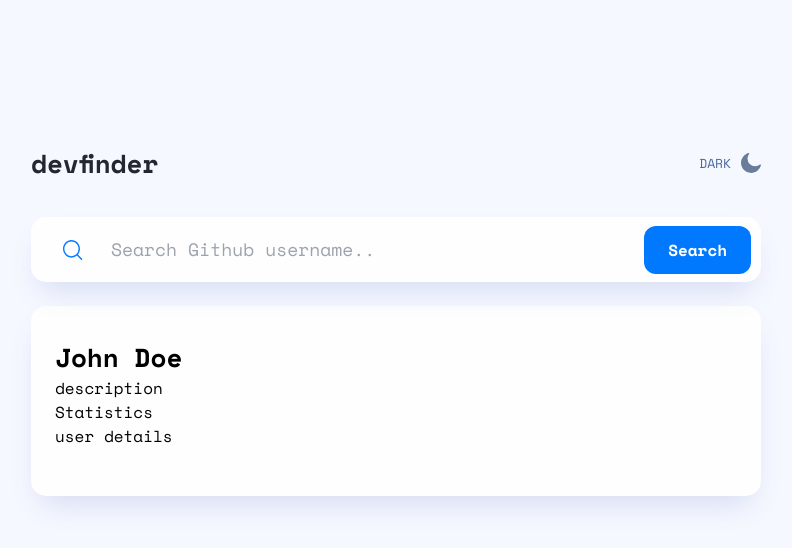
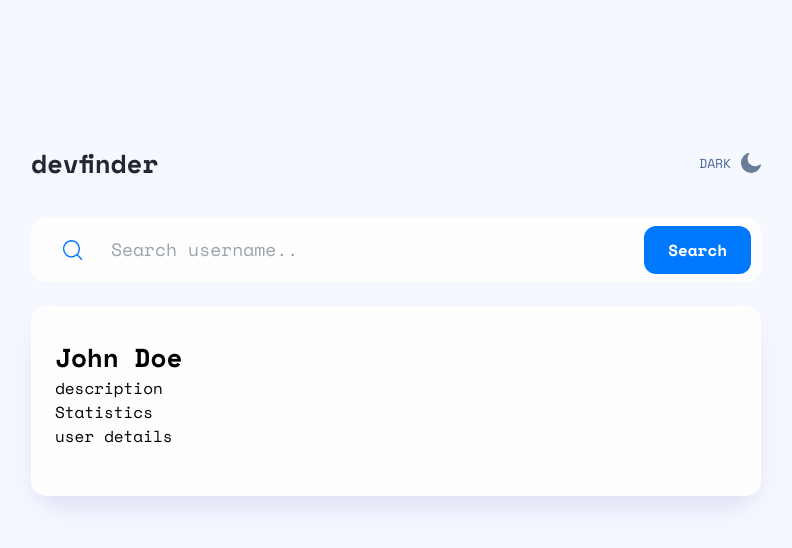
Before and after one commit to barterkamp/github-user-search-app, a React (Vite) app: page / in a window 1280 px wide. Shown: the top 548 px of the page, without its empty margins (244-1036 px from the left). Built offline with nearby package versions, Linux system fonts and the light colour scheme.

Commit message:
feat: add searchInput and searchButton components

```diff
--- a/src/components/Search/SearchButton.jsx
+++ b/src/components/Search/SearchButton.jsx
@@ -1,6 +1,6 @@
 function SearchButton({ children }) {
   return (
-    <button className="absolute right-2.5 top-1/2 -translate-y-1/2 transform cursor-pointer rounded-xl bg-azure px-[18px] py-3 font-spaceMono text-[14px] font-bold text-white hover:bg-blueJeans md:px-6 md:text-lg">
+    <button className="absolute right-2.5 top-1/2 -translate-y-1/2 transform cursor-pointer rounded-xl bg-azure px-[18px] py-3 text-[14px] font-bold text-white hover:bg-blueJeans md:px-6 md:text-lg">
       {children}
     </button>
   );
--- a/src/components/Search/SearchInput.jsx
+++ b/src/components/Search/SearchInput.jsx
@@ -1,28 +1,32 @@
-import { useState } from 'react';
 import iconSearch from '../../assets/icons/icon-search.svg';
 import SearchButton from './SearchButton.jsx';
 
-function SearchInput() {
-  const [searchTerm, setSearchTerm] = useState('');
-  function handleSearch(e) {
+function SearchInput({ searchInput, setSearchInput, setSearchQuery, darkMode }) {
+  function handleSearchInput(e) {
     e.preventDefault();
-    setSearchTerm(e.target.value);
+    setSearchInput(e.target.value);
   }
+
+  const handleFormSubmit = (e) => {
+    e.preventDefault();
+    setSearchQuery(searchInput);
+  };
+
   return (
-    <form>
+    <form onSubmit={handleFormSubmit}>
       <label htmlFor="search-input" className="relative">
         <input
-          className="shadow-custom mb-4 w-full rounded-[15px] bg-offWhite py-4 pl-8 font-spaceMono text-sm text-charlestonGreen md:mb-6 md:py-5 md:pl-20 md:text-[18px]"
+          className={`${darkMode ? 'bg-yankeesBlue text-white placeholder-white shadow-custom' : 'bg-offWhite text-charlestonGreen'} mb-4 w-full rounded-[15px] py-4 pl-10 text-sm transition-all duration-300 md:mb-6 md:py-5 md:pl-20 md:text-[18px]`}
           type="text"
           id="search-input"
-          value={searchTerm}
-          onChange={handleSearch}
-          placeholder="Search Github username.."
+          value={searchInput}
+          onChange={handleSearchInput}
+          placeholder="Search username.."
         />
         <img
           src={iconSearch}
           alt="search"
-          className="absolute left-2.5 md:left-8 top-1/2 size-5 flex-shrink-0 -translate-y-1/2 transform md:left-4"
+          className="absolute left-2.5 top-1/2 size-5 flex-shrink-0 -translate-y-1/2 transform md:left-4 md:left-8"
         />
         <SearchButton>Search</SearchButton>
       </label>
```
